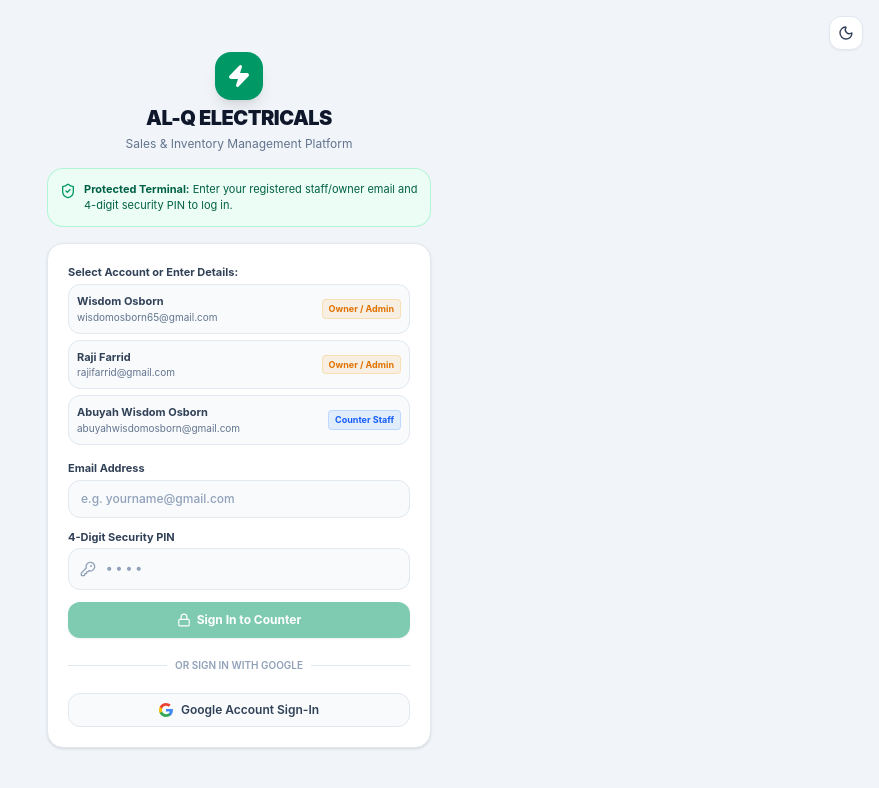
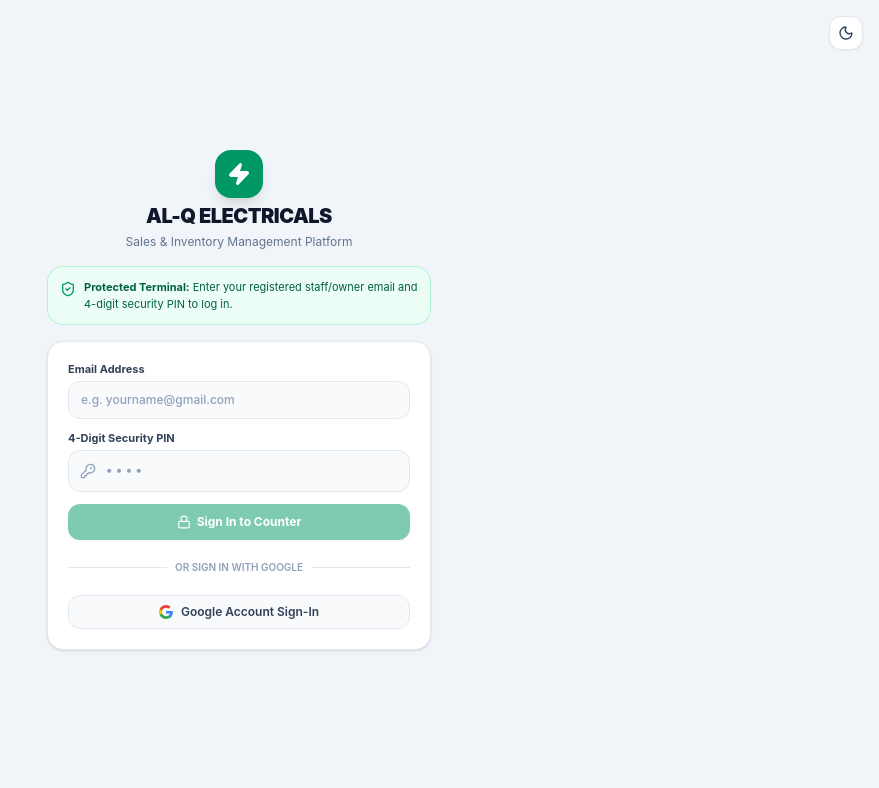
Before and after one commit to WISDOM-OSBORN/al-trading-gadgets-, a React (Vite) app: page / in a window 1280 px wide. Shown: the top 788 px of the page, without its empty margins (401-1280 px from the left). Built offline with nearby package versions, Linux system fonts and the light colour scheme; no server answers; the database is empty.

Commit message:
feat(auth): enable auto-login for active owner session
Implemented persistent session restoration for the shop owner while respecting explicit logout actions. Removed deprecated quick-profile selection UI in LoginScreen.

```diff
--- a/src/context/AuthContext.tsx
+++ b/src/context/AuthContext.tsx
@@ -75,7 +75,26 @@
           }
         }
 
-        // Only authenticate if a valid active session is saved. NEVER auto-login as owner on refresh!
+        // Auto-restore previous active session (Wisdom Osborn / AL-Q ELECTRICALS) unless explicitly logged out
+        const wasExplicitlyLoggedOut = localStorage.getItem('shopledger_explicit_logout') === 'true';
+        if (!user && !wasExplicitlyLoggedOut) {
+          const primaryAdmin = await db.users
+            .where('email')
+            .equalsIgnoreCase('wisdomosborn65@gmail.com')
+            .first();
+          if (primaryAdmin && primaryAdmin.active) {
+            user = primaryAdmin;
+            localStorage.setItem('shopledger_active_uid', primaryAdmin.uid);
+          } else {
+            const anyOwner = await db.users.where('role').equals('owner').first();
+            if (anyOwner && anyOwner.active) {
+              user = anyOwner;
+              localStorage.setItem('shopledger_active_uid', anyOwner.uid);
+            }
+          }
+        }
+
+        // Authenticate active user session and render UI
         if (isMounted) {
           if (user && user.active === true) {
             setCurrentUser(user);
@@ -180,6 +199,7 @@
       await db.users.put(authRes.user);
       setCurrentUser(authRes.user);
       localStorage.setItem('shopledger_active_uid', authRes.user.uid);
+      localStorage.removeItem('shopledger_explicit_logout');
       setIsLocked(false);
 
       const shop = currentShop || await db.shops.toCollection().first();
@@ -205,6 +225,7 @@
       await db.users.put(authRes.user);
       setCurrentUser(authRes.user);
       localStorage.setItem('shopledger_active_uid', authRes.user.uid);
+      localStorage.removeItem('shopledger_explicit_logout');
       setIsLocked(false);
 
       const shop = currentShop || await db.shops.toCollection().first();
@@ -236,6 +257,7 @@
       await db.users.put(authRes.user);
       setCurrentUser(authRes.user);
       localStorage.setItem('shopledger_active_uid', authRes.user.uid);
+      localStorage.removeItem('shopledger_explicit_logout');
       setIsLocked(false);
 
       const shop = currentShop || await db.shops.toCollection().first();
@@ -280,6 +302,7 @@
 
   const logout = () => {
     localStorage.removeItem('shopledger_active_uid');
+    localStorage.setItem('shopledger_explicit_logout', 'true');
     signOutFirebase();
     setCurrentUser(null);
   };
--- a/src/screens/auth/LoginScreen.tsx
+++ b/src/screens/auth/LoginScreen.tsx
@@ -82,80 +82,6 @@
 
         {/* Login Form Container */}
         <div className="bg-white dark:bg-slate-900 rounded-2xl p-5 border border-slate-200 dark:border-slate-800 shadow-sm space-y-4">
-          {/* Quick Profile Select */}
-          <div className="space-y-1">
-            <label className="block text-[11px] font-bold text-slate-700 dark:text-slate-300 mb-1">
-              Select Account or Enter Details:
-            </label>
-            <div className="grid grid-cols-1 gap-1.5 mb-2">
-              <button
-                type="button"
-                onClick={() => {
-                  setEmail('wisdomosborn65@gmail.com');
-                  setPin('1234');
-                  setError(null);
-                }}
-                className={`p-2 rounded-xl text-left border text-[11px] transition cursor-pointer flex items-center justify-between ${
-                  email === 'wisdomosborn65@gmail.com'
-                    ? 'bg-emerald-50 dark:bg-emerald-950/40 border-emerald-500 text-emerald-800 dark:text-emerald-200 font-bold ring-1 ring-emerald-500'
-                    : 'bg-slate-50 dark:bg-slate-800/60 border-slate-200 dark:border-slate-700 hover:bg-slate-100 dark:hover:bg-slate-800 text-slate-700 dark:text-slate-300'
-                }`}
-              >
-                <div>
-                  <p className="font-bold">Wisdom Osborn</p>
-                  <p className="text-[10px] text-slate-500 dark:text-slate-400">wisdomosborn65@gmail.com</p>
-                </div>
-                <span className="px-1.5 py-0.5 rounded text-[9px] font-bold bg-amber-500/10 text-amber-600 dark:text-amber-400 border border-amber-500/20">
-                  Owner / Admin
-                </span>
-              </button>
-
-              <button
-                type="button"
-                onClick={() => {
-                  setEmail('rajifarrid@gmail.com');
-                  setPin('1234');
-                  setError(null);
-                }}
-                className={`p-2 rounded-xl text-left border text-[11px] transition cursor-pointer flex items-center justify-between ${
-                  email === 'rajifarrid@gmail.com'
-                    ? 'bg-emerald-50 dark:bg-emerald-950/40 border-emerald-500 text-emerald-800 dark:text-emerald-200 font-bold ring-1 ring-emerald-500'
-                    : 'bg-slate-50 dark:bg-slate-800/60 border-slate-200 dark:border-slate-700 hover:bg-slate-100 dark:hover:bg-slate-800 text-slate-700 dark:text-slate-300'
-                }`}
-              >
-                <div>
-                  <p className="font-bold">Raji Farrid</p>
-                  <p className="text-[10px] text-slate-500 dark:text-slate-400">rajifarrid@gmail.com</p>
-                </div>
-                <span className="px-1.5 py-0.5 rounded text-[9px] font-bold bg-amber-500/10 text-amber-600 dark:text-amber-400 border border-amber-500/20">
-                  Owner / Admin
-                </span>
-              </button>
-
-              <button
-                type="button"
-                onClick={() => {
-                  setEmail('abuyahwisdomosborn@gmail.com');
-                  setPin('1234');
-                  setError(null);
-                }}
-                className={`p-2 rounded-xl text-left border text-[11px] transition cursor-pointer flex items-center justify-between ${
-                  email === 'abuyahwisdomosborn@gmail.com'
-                    ? 'bg-emerald-50 dark:bg-emerald-950/40 border-emerald-500 text-emerald-800 dark:text-emerald-200 font-bold ring-1 ring-emerald-500'
-                    : 'bg-slate-50 dark:bg-slate-800/60 border-slate-200 dark:border-slate-700 hover:bg-slate-100 dark:hover:bg-slate-800 text-slate-700 dark:text-slate-300'
-                }`}
-              >
-                <div>
-                  <p className="font-bold">Abuyah Wisdom Osborn</p>
-                  <p className="text-[10px] text-slate-500 dark:text-slate-400">abuyahwisdomosborn@gmail.com</p>
-                </div>
-                <span className="px-1.5 py-0.5 rounded text-[9px] font-bold bg-blue-500/10 text-blue-600 dark:text-blue-400 border border-blue-500/20">
-                  Counter Staff
-                </span>
-              </button>
-            </div>
-          </div>
-
           <form onSubmit={handleEmailPinSubmit} className="space-y-3 text-xs">
             <div>
               <label className="block text-[11px] font-bold text-slate-700 dark:text-slate-300 mb-1">
```
